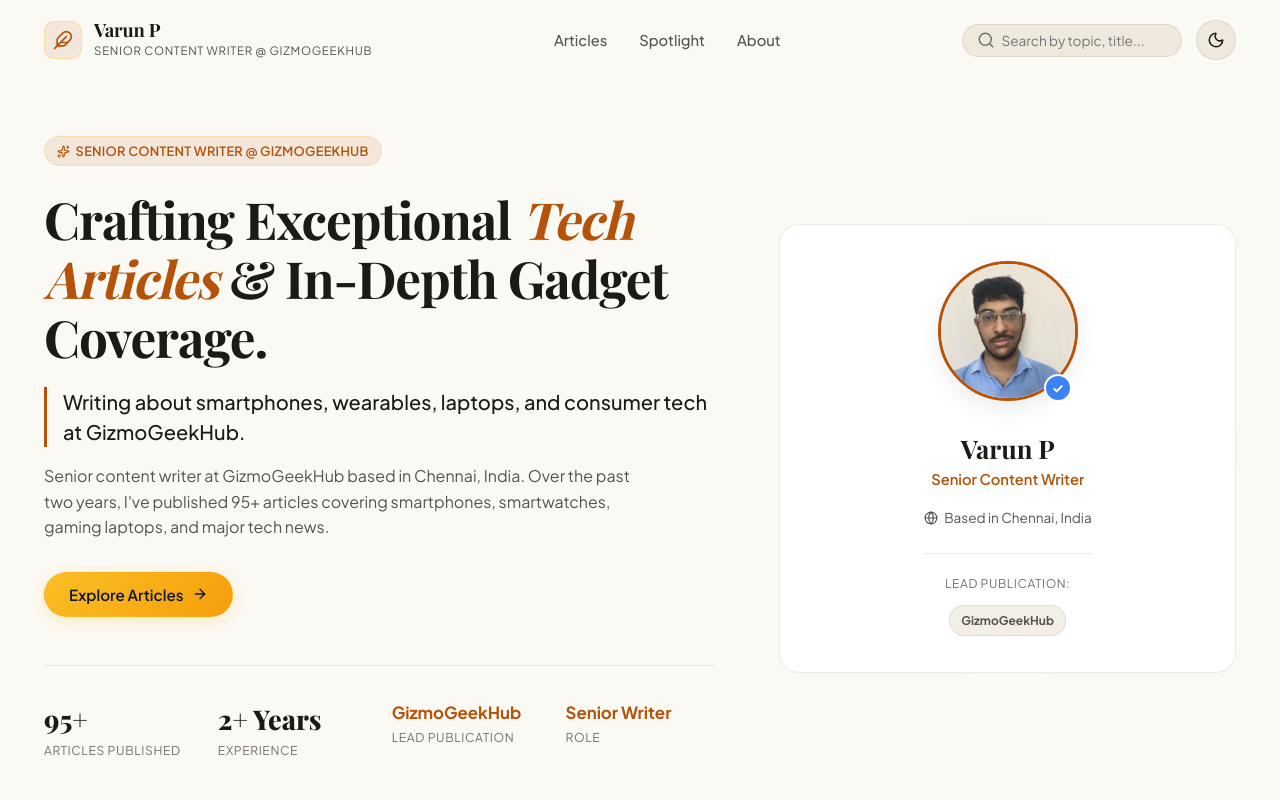
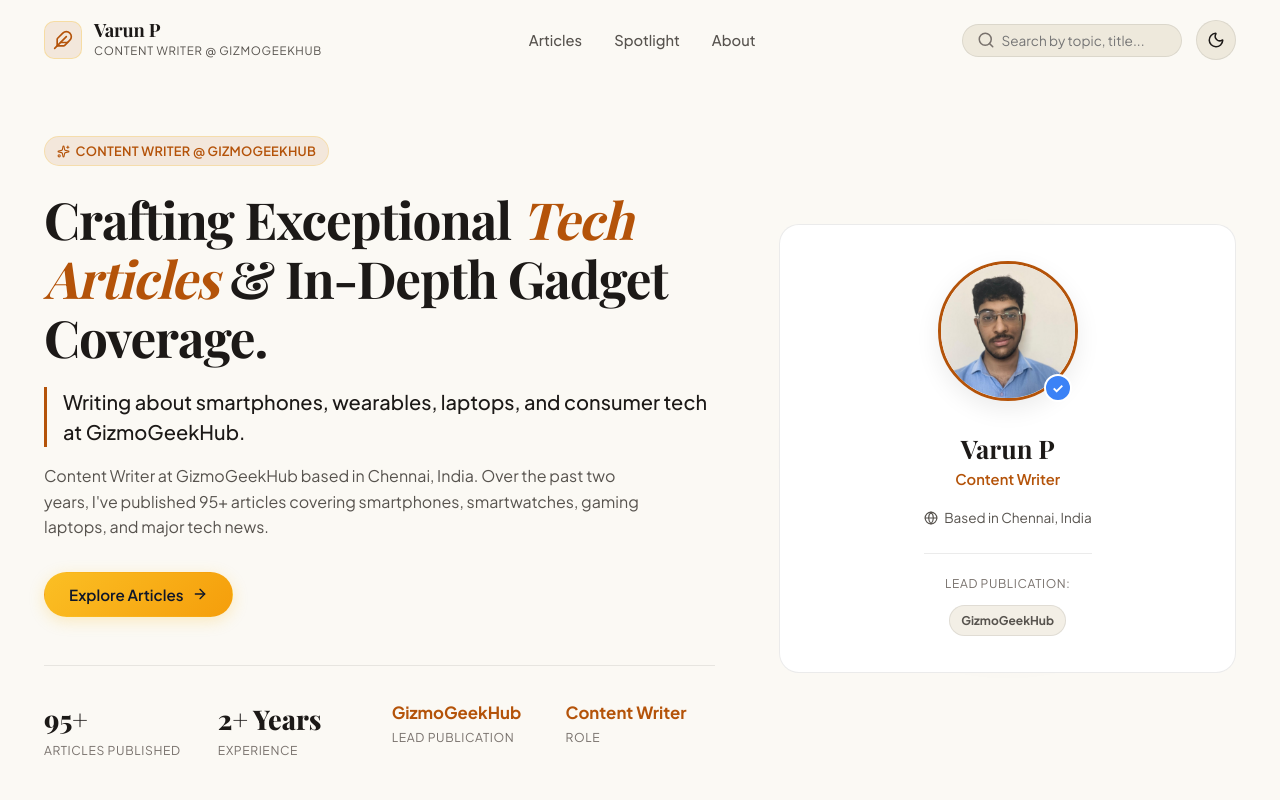
Before and after one commit to varun875/varun-portfolio, a React (Vite) app: page / in a window 1280 px wide. Shown: the top 800 px of the page. Built offline with nearby package versions, Linux system fonts and the light colour scheme; the HTML template or start-up script is replaced by a standard one; a web font is replaced by a local one.

Commit message:
Change Senior Content Writer to Content Writer
Co-authored-by: CommandCodeBot <noreply@commandcode.ai>

```diff
--- a/src/components/AboutSection.jsx
+++ b/src/components/AboutSection.jsx
@@ -39,7 +39,7 @@
             </h2>
 
             <p className="about-p">
-              Hi, I'm <strong>Varun P.</strong>, a senior content writer at <strong>GizmoGeekHub</strong> based in Chennai, India. Over the past two years, I've published 95+ articles covering smartphones, smartwatches, gaming laptops, and major tech news.
+              Hi, I'm <strong>Varun P.</strong>, a Content Writer at <strong>GizmoGeekHub</strong> based in Chennai, India. Over the past two years, I've published 95+ articles covering smartphones, smartwatches, gaming laptops, and major tech news.
             </p>
 
             <p className="about-p">
--- a/src/components/Footer.jsx
+++ b/src/components/Footer.jsx
@@ -20,7 +20,7 @@
               <span className="brand-name">{writerInfo.name}</span>
             </div>
             <p className="footer-brand-desc">
-              Senior Content Writer at GizmoGeekHub based in {writerInfo.location}. Covering consumer technology, AI innovations, hardware reviews, and software trends.
+              Content Writer at GizmoGeekHub based in {writerInfo.location}. Covering consumer technology, AI innovations, hardware reviews, and software trends.
             </p>
             <div className="social-links">
               <a href={writerInfo.socials.twitter} target="_blank" rel="noreferrer" className="social-link" title="X (Twitter)">
--- a/src/components/Hero.jsx
+++ b/src/components/Hero.jsx
@@ -11,7 +11,7 @@
           <div className="hero-content">
             <div className="badge badge-gold hero-badge">
               <Sparkles size={13} />
-              <span>Senior Content Writer @ GizmoGeekHub</span>
+              <span>Content Writer @ GizmoGeekHub</span>
             </div>
 
             <h1 className="hero-title">
--- a/src/components/Navbar.jsx
+++ b/src/components/Navbar.jsx
@@ -24,7 +24,7 @@
           </div>
           <div className="brand-text">
             <span className="brand-name">{writerInfo.name}</span>
-            <span className="brand-sub">Senior Content Writer @ GizmoGeekHub</span>
+            <span className="brand-sub">Content Writer @ GizmoGeekHub</span>
           </div>
         </a>
 
--- a/src/data/writerInfo.js
+++ b/src/data/writerInfo.js
@@ -1,10 +1,10 @@
 export const writerInfo = {
   name: "Varun P",
-  title: "Senior Content Writer",
+  title: "Content Writer",
   company: "GizmoGeekHub",
   avatar: "./varun_headshot.png",
   heroTagline: "Writing about smartphones, wearables, laptops, and consumer tech at GizmoGeekHub.",
-  bio: "Senior content writer at GizmoGeekHub based in Chennai, India. Over the past two years, I've published 95+ articles covering smartphones, smartwatches, gaming laptops, and major tech news.",
+  bio: "Content Writer at GizmoGeekHub based in Chennai, India. Over the past two years, I've published 95+ articles covering smartphones, smartwatches, gaming laptops, and major tech news.",
   location: "Chennai, India",
   email: "varunpolisetty@gizmogeekhub.com",
   socials: {
@@ -16,9 +16,9 @@
     { label: "Articles Published", value: "95+" },
     { label: "Experience", value: "2+ Years" },
     { label: "Lead Publication", value: "GizmoGeekHub" },
-    { label: "Role", value: "Senior Writer" }
+    { label: "Role", value: "Content Writer" }
   ],
   featuredPublications: [
-    { name: "GizmoGeekHub", logoText: "GizmoGeekHub", badge: "Senior Content Writer" }
+    { name: "GizmoGeekHub", logoText: "GizmoGeekHub", badge: "Content Writer" }
   ]
 };
```
